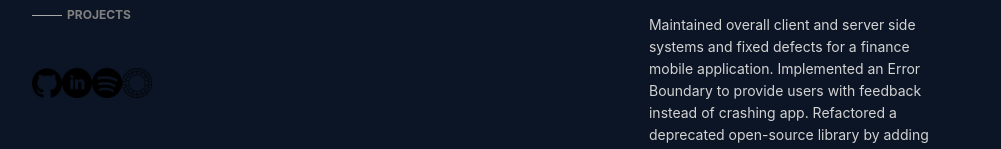
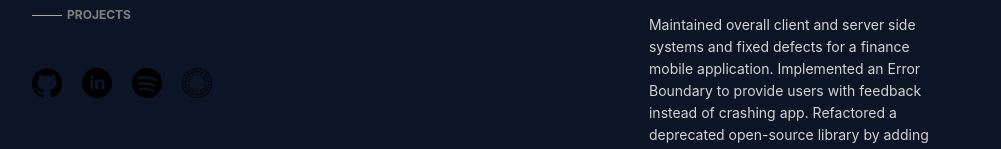
Before and after one commit to lilygostovic/lg-portfolio, a React (Create React App) app: page / in a window 1280 px wide. Shown: the part 598-747 px from the top of the page, without its empty margins (138-1139 px from the left). Built offline with nearby package versions, Linux system fonts and the light colour scheme.

Commit message:
Fix for skinny window size

```diff
--- a/src/components/QuickInfo.tsx
+++ b/src/components/QuickInfo.tsx
@@ -1,25 +1,13 @@
-import { githubIcon, linkedinIcon, spotifyIcon, vscoIcon } from "../images";
-import { StyledDiv } from "./common/StyledDiv";
-import { StyledText } from "./common/StyledText";
-import { Nav } from "./Nav";
+import { StyledDiv } from './common/StyledDiv';
+import { StyledText } from './common/StyledText';
+import { Nav } from './Nav';
 
 type QuickInfoProps = {
   currentDiv: "about" | "experience" | "projects";
 };
 
-export const QuickInfo = ({ currentDiv }: QuickInfoProps) => {
-  // const [active, setActive] = useState<"about" | "experience" | "projects">(
-  //   "about"
-  // );
-
-  return (
-    <StyledDiv
-      height="75vh"
-      display="flex"
-      flexDirection="column"
-      justifyContent="space-between"
-    >
-      <StyledDiv display="flex" flexDirection="column" width="70%">
+export const QuickInfo = ({ currentDiv }: QuickInfoProps) => (
+  <StyledDiv display="flex" flexDirection="column" >
     <StyledText variant="title" color="white">
       Lily Gostovic
     </StyledText>
@@ -30,39 +18,6 @@ export const QuickInfo = ({ currentDiv }: QuickInfoProps) => {
       Junior developer with experience in web and app development seeking
       full-time new grad opportunities.
     </StyledText>
-        {/* <Nav active={active} setActive={setActive} /> */}
     <Nav currentDiv={currentDiv} />
   </StyledDiv>
-      <Socials />
-    </StyledDiv>
 );
-};
-
-const Socials = () => (
-  <StyledDiv width="25%" display="flex" justifyContent="space-between">
-    <a href="https://github.com/lilygostovic" rel="noreferrer" target="_blank">
-      <img src={githubIcon} alt="link to github profile" height="30px" />
-    </a>
-    <a
-      href="https://www.linkedin.com/in/lily-gostovic/"
-      rel="noreferrer"
-      target="_blank"
-    >
-      <img src={linkedinIcon} alt="link to linkedin profile" height="30px" />
-    </a>
-    <a
-      href="https://open.spotify.com/user/lilygostovic?si=e5b093ac8ad54d74"
-      rel="noreferrer"
-      target="_blank"
-    >
-      <img src={spotifyIcon} alt="link to spotify profile" height="30px" />
-    </a>
-    <a
-      href="https://vsco.co/lilygostovic/journal/p/1"
-      rel="noreferrer"
-      target="_blank"
-    >
-      <img src={vscoIcon} alt="link to vsco profile" height="30px" />
-    </a>
-  </StyledDiv>
-);
--- /dev/null
+++ b/src/components/Socials.tsx
@@ -0,0 +1,36 @@
+import {
+  githubIcon,
+  linkedinIcon,
+  spotifyIcon,
+  vscoIcon,
+} from '../images';
+import { StyledDiv } from './common';
+
+export const Socials = () => (
+  <StyledDiv width="180px" display="flex" justifyContent="space-between">
+    <a href="https://github.com/lilygostovic" rel="noreferrer" target="_blank">
+      <img src={githubIcon} alt="link to github profile" height="30px" />
+    </a>
+    <a
+      href="https://www.linkedin.com/in/lily-gostovic/"
+      rel="noreferrer"
+      target="_blank"
+    >
+      <img src={linkedinIcon} alt="link to linkedin profile" height="30px" />
+    </a>
+    <a
+      href="https://open.spotify.com/user/lilygostovic?si=e5b093ac8ad54d74"
+      rel="noreferrer"
+      target="_blank"
+    >
+      <img src={spotifyIcon} alt="link to spotify profile" height="30px" />
+    </a>
+    <a
+      href="https://vsco.co/lilygostovic/journal/p/1"
+      rel="noreferrer"
+      target="_blank"
+    >
+      <img src={vscoIcon} alt="link to vsco profile" height="30px" />
+    </a>
+  </StyledDiv>
+);
--- a/src/pages/HomePage.tsx
+++ b/src/pages/HomePage.tsx
@@ -1,5 +1,4 @@
-import resume from "../documents/resume.pdf";
-import { useState } from "react";
+import { useState } from 'react';
 
 import {
   About,
@@ -8,10 +7,18 @@ import {
   Projects,
   QuickInfo,
   SectionBottomLink,
+  Socials,
   StyledDiv,
-} from "../components";
+} from '../components';
+import resume from '../documents/resume.pdf';
 
 export const HomePage = () => {
+  const [isSmallWindow, setIsSmallWindow] = useState(window.innerWidth < 900);
+  const checkIsSmallWindow = () => {
+    setIsSmallWindow(window.innerWidth < 900);
+  };
+  window.onresize = checkIsSmallWindow;
+
   const [currentDiv, setCurrentDiv] = useState<
     "about" | "experience" | "projects"
   >("about");
@@ -46,17 +53,31 @@ export const HomePage = () => {
 
   return (
     <StyledDiv
-      px="170px"
+      px={isSmallWindow ? "80px" : "170px"}
       color="lightgrey"
       bg="#0c1525"
       display="flex"
-      flexDirection="row"
+      flexDirection={isSmallWindow ? "column" : "row"}
       alignItems="flex-start"
     >
-      <StyledDiv width="50%" position="sticky" top="100px">
-        <QuickInfo currentDiv={currentDiv} />
+      <StyledDiv
+        width={isSmallWindow ? "100%" : "50%"}
+        position={isSmallWindow ? "static" : "sticky"}
+        top="100px"
+        mt="100px"
+      >
+        <StyledDiv
+          height={isSmallWindow ? "55vh" : "75vh"}
+          display="flex"
+          flexDirection="column"
+          justifyContent="space-between"
+          width={isSmallWindow ? "100%" : "70%"}
+        >
+          <QuickInfo currentDiv={currentDiv} />
+          <Socials />
+        </StyledDiv>
       </StyledDiv>
-      <div style={{ width: "50%" }}>
+      <div style={{ width: isSmallWindow ? "100%" : "50%" }}>
         <About />
 
         <Experience />
```
Also changed, not shown: src/components/index.ts (+10 -9 lines). Lines whose indentation alone changed are shown as unchanged.
